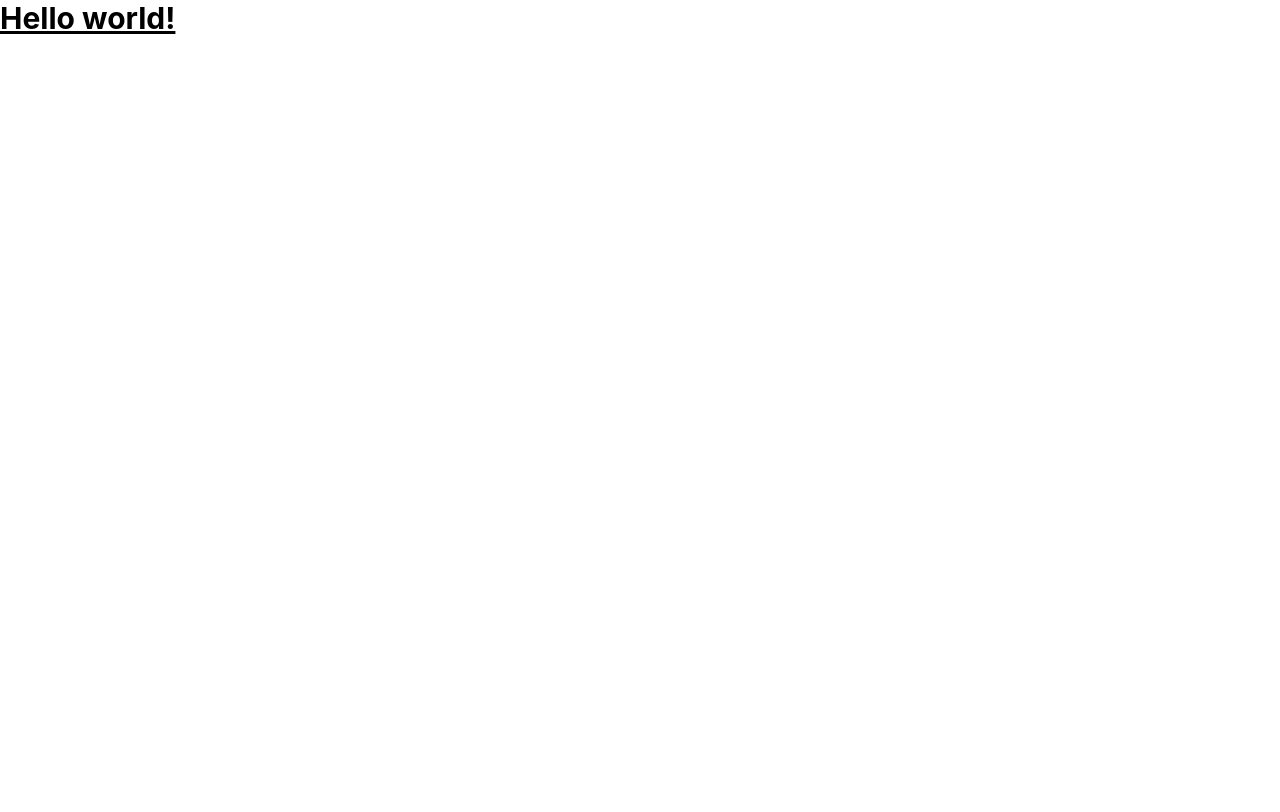
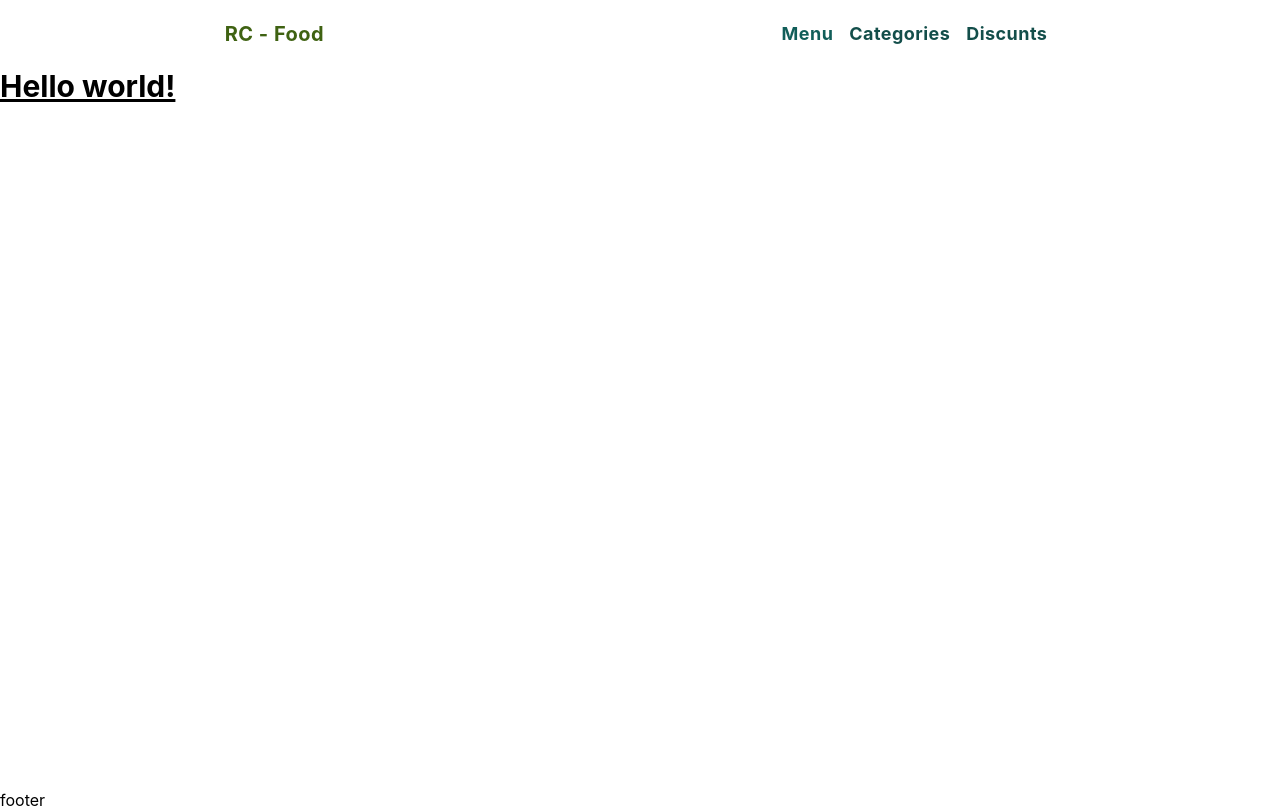
Before and after one commit to Mahdi-Falahati/rc-food, a Next.js app: page / in a window 1280 px wide. Built offline with nearby package versions, Linux system fonts and the light colour scheme.

Commit message:
make layout and header

```diff
--- /dev/null
+++ b/components/layout/Layout.js
@@ -0,0 +1,37 @@
+import Link from "next/link";
+
+export default function Layout({ children }) {
+  return (
+    <>
+      <header className="md:container md:mx-auto relative top-0 flex justify-around my-5">
+        <h1 className="text-xl tracking-wide font-bold text-lime-800">
+          RC - Food
+        </h1>
+        <section>
+          <Link
+            href="/menu"
+            className="text-lg tracking-wide font-bold text-teal-800 mx-2"
+          >
+            Menu
+          </Link>
+          <Link
+            href="/categories"
+            className="text-lg tracking-wide font-bold text-teal-900 mx-2"
+          >
+            Categories
+          </Link>
+          <Link
+            href="/categories"
+            className="text-lg tracking-wide font-bold text-teal-900 mx-2"
+          >
+            Discunts
+          </Link>
+        </section>
+      </header>
+      <main className="md:container md:mx-auto min-h-[90vh]">{children}</main>
+      <footer className="md:container md:mx-auto relative bottom-0">
+        footer
+      </footer>
+    </>
+  );
+}
--- a/pages/_app.js
+++ b/pages/_app.js
@@ -1,7 +1,12 @@
+import Layout from "../components/layout/Layout";
 import "../styles/globals.css";
 
 function MyApp({ Component, pageProps }) {
-  return <Component {...pageProps} />;
+  return (
+    <Layout>
+      <Component {...pageProps} />
+    </Layout>
+  );
 }
 
 export default MyApp;
```
